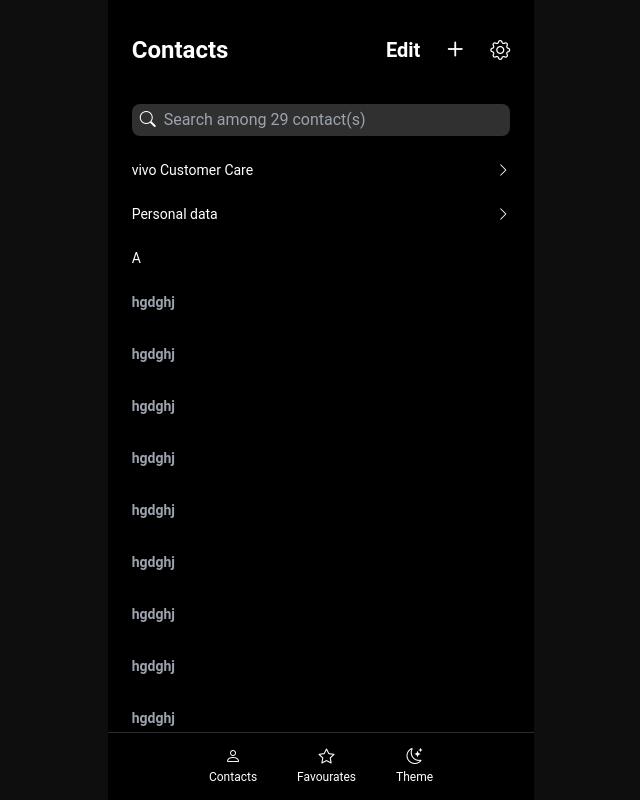
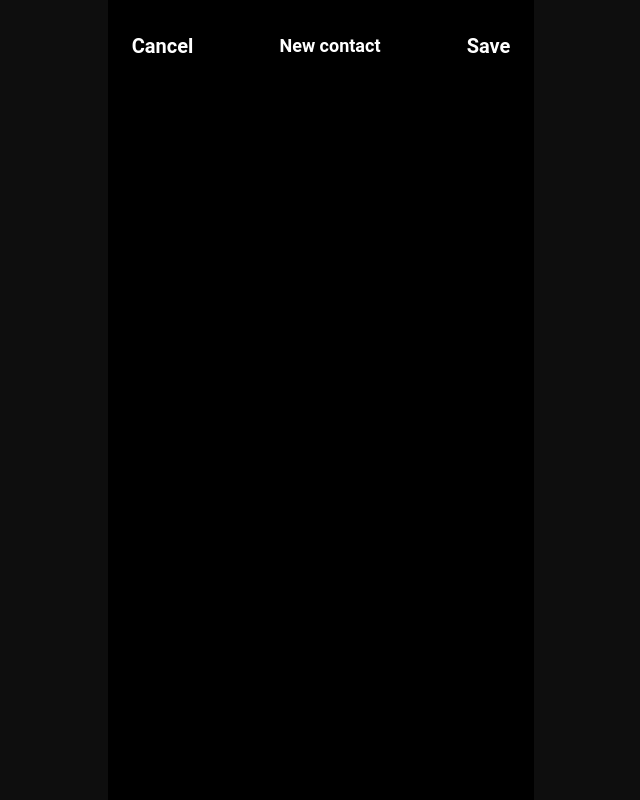
Before and after one commit to saravzizo/PhoneBook, a React (Create React App) app in the folder phonebook/: page / in a window 1280 px wide. Both pictures are taken after a click on the icon 774 px from the left and 49 px from the top of the page. Shown: the whole page, without its empty margins (319-959 px from the left). Built offline with nearby package versions, Linux system fonts and the light colour scheme.

Commit message:
basic ui for createcontact done and animations also done

```diff
--- a/phonebook/src/Components/Home.js
+++ b/phonebook/src/Components/Home.js
@@ -4,33 +4,42 @@ import Search from "./Search"
 import ContactList from "./ContactList";
 import FootBar from "./FootBar";
 import Settings from "../IntraComponenets/Settings"
+import CreateContacts from "../IntraComponenets/CreateContact";
 
 const Home = () => {
 
     const [showSettings, setShowSettings] = useState(false);
-
     const handleSettings = () => {
         setShowSettings(true);
     }
-
-    const handleBack = () => {
+    const handleSettingsBack = () => {
         setShowSettings(false);
     };
+
+
+    const [showPlus, setShowPlus] = useState(false);
+    const handlePlus = () => {
+        setShowPlus(true);
+    }
+    const handlePlusBack = () => {
+        setShowPlus(false);
+
+    }
 
     return (
 
         <>
-            {showSettings ? <Settings  handleBack={handleBack} />
+            {showSettings ? <Settings handleBack={handleSettingsBack} />
 
+                : showPlus ? <CreateContacts handlePlusBack={handlePlusBack} />
 
-        :
-        <div className="container bg-black text-white  xs:w-1/2 sm:w-2/3 lg:w-1/3 h-screen " >
+                    : <div className="container bg-black text-white  xs:w-1/2 sm:w-2/3 lg:w-1/3 h-screen " >
                         <div className="sticky">
                             <div className="flex items-center px-6 mb-6 justify-center pt-8 pb-3">
                                 <p className="text-2xl font-semibold">Contacts</p>
                                 <span className="grow "></span>
                                 <p className="text-xl font-semibold pl-5 cursor-pointer">Edit</p>
-                <p className="text-3xl px-5 cursor-pointer"><i className="bi bi-plus"></i></p>
+                                <p className="text-3xl px-5 cursor-pointer"><i className="bi bi-plus" onClick={handlePlus}></i></p>
                                 <p className="text-xl cursor-pointer"><i className="bi bi-gear" onClick={handleSettings}></i></p>
                             </div>
 
@@ -51,13 +60,8 @@ const Home = () => {
                         </div>
 
                         <ContactList />
-
                         <FootBar />
-
-
                     </div>
-
-
             }
 
 
--- /dev/null
+++ b/phonebook/src/IntraComponenets/CreateContact.js
@@ -0,0 +1,26 @@
+import { useState } from "react";
+
+
+const CreateContacts = ({ handlePlusBack }) => {
+
+    const [isClosing, setIsClosing] = useState(false);
+
+    const handleClose = () => {
+        setIsClosing(true);
+        setTimeout(handlePlusBack, 100);
+    }
+
+    return (
+        <div className={`container bg-black text-white xs:w-1/2 sm:w-2/3 lg:w-1/3 h-screen ${isClosing ? "slide-out-to-bottom" : "slide-in-from-bottom"}`} >
+            <div className="flex flex-row items-center justify-between px-6 pt-8 mb-6 ">
+                <p className="text-white font-semibold text-xl" onClick={handleClose}>Cancel</p>
+                <p className="text-white  font-semibold text-lg" >New contact</p>
+                <p className="text-white font-semibold text-xl">Save</p>
+            </div>
+
+
+        </div>
+    )
+}
+
+export default CreateContacts;
--- a/phonebook/src/IntraComponenets/Settings.js
+++ b/phonebook/src/IntraComponenets/Settings.js
@@ -9,12 +9,21 @@ const Settings = ({ handleBack }) => {
         setIsToggled(!isToggled);
     }
 
+    const [isClosing, setIsClosing] = useState(false);
+
+    const handleClose = () => {
+        setIsClosing(true);
+        setTimeout(handleBack, 100); // delay to allow animation to finish
+    }
+
+
 
     return (
-        <div className="container bg-black text-white xs:w-1/2 sm:w-2/3 lg:w-1/3 h-screen " id='slide-in-from-right'>
+
+        <div className={`container bg-black text-white xs:w-1/2 sm:w-2/3 lg:w-1/3 h-screen ${isClosing ? "slide-out-from-left" : "slide-in-from-right" }`}>
 
             <div className="flex items-center p-6 justify-center border-b border-gray-300 border-opacity-20 font-bold text-xl">
-                <i className="bi bi-chevron-left pr-3" onClick={handleBack}></i>
+                <i className="bi bi-chevron-left pr-3" onClick={handleClose}></i>
                 <p>Settings</p>
                 <span className='grow'></span>
             </div>
--- a/phonebook/src/index.css
+++ b/phonebook/src/index.css
@@ -15,10 +15,10 @@ code {
 @tailwind utilities;
 
 
-#slide-in-from-right {
+.slide-in-from-right {
   position: relative;
   right: 0%;
-  animation: slide-in 0.5s forwards;
+  animation: slide-in 0.3s forwards;
 }
 
 @keyframes slide-in {
@@ -30,6 +30,57 @@ code {
   }
 }
 
+.slide-out-from-left {
+  position: relative;
+  right: 0%;
+  animation: slide-out 0.3s forwards;
+}
+
+@keyframes slide-out {
+  0% {
+      transform: translateX(0%);
+  }
+  100% {
+      transform: translateX(100%);
+  }
+}
+
+
+
+
+
+
+.slide-in-from-bottom {
+  position: relative;
+  bottom: 0%;
+  animation: slide-in-bottom 0.3s forwards;
+}
+
+@keyframes slide-in-bottom {
+  0% {
+      transform: translateY(100%);
+  }
+  100% {
+      transform: translateY(0);
+  }
+}
+
+.slide-out-to-bottom {
+  position: relative;
+  animation: slide-out-bottom 0.3s forwards;
+}
+
+@keyframes slide-out-bottom {
+  0% {
+      transform: translateY(0);
+  }
+  100% {
+      transform: translateY(100%);
+  }
+}
+
+
+
 
 .toggle-checkbox:checked {
   top: 0;
--- a/phonebook/src/output.css
+++ b/phonebook/src/output.css
@@ -684,6 +684,10 @@ video {
           appearance: none;
 }
 
+.flex-row {
+  flex-direction: row;
+}
+
 .flex-col {
   flex-direction: column;
 }
@@ -694,6 +698,14 @@ video {
 
 .justify-center {
   justify-content: center;
+}
+
+.justify-between {
+  justify-content: space-between;
+}
+
+.justify-evenly {
+  justify-content: space-evenly;
 }
 
 .overflow-hidden {
@@ -834,6 +846,11 @@ video {
   line-height: 1rem;
 }
 
+.text-lg {
+  font-size: 1.125rem;
+  line-height: 1.75rem;
+}
+
 .font-bold {
   font-weight: 700;
 }
@@ -877,10 +894,10 @@ video {
   transition-timing-function: cubic-bezier(0.4, 0, 1, 1);
 }
 
-#slide-in-from-right {
+.slide-in-from-right {
   position: relative;
   right: 0%;
-  animation: slide-in 0.5s forwards;
+  animation: slide-in 0.3s forwards;
 }
 
 @keyframes slide-in {
@@ -890,6 +907,53 @@ video {
 
   100% {
     transform: translateX(0);
+  }
+}
+
+.slide-out-from-left {
+  position: relative;
+  right: 0%;
+  animation: slide-out 0.3s forwards;
+}
+
+@keyframes slide-out {
+  0% {
+    transform: translateX(0%);
+  }
+
+  100% {
+    transform: translateX(100%);
+  }
+}
+
+.slide-in-from-bottom {
+  position: relative;
+  bottom: 0%;
+  animation: slide-in-bottom 0.3s forwards;
+}
+
+@keyframes slide-in-bottom {
+  0% {
+    transform: translateY(100%);
+  }
+
+  100% {
+    transform: translateY(0);
+  }
+}
+
+.slide-out-to-bottom {
+  position: relative;
+  animation: slide-out-bottom 0.3s forwards;
+}
+
+@keyframes slide-out-bottom {
+  0% {
+    transform: translateY(0);
+  }
+
+  100% {
+    transform: translateY(100%);
   }
 }
 
```
Lines whose indentation alone changed are shown as unchanged.
